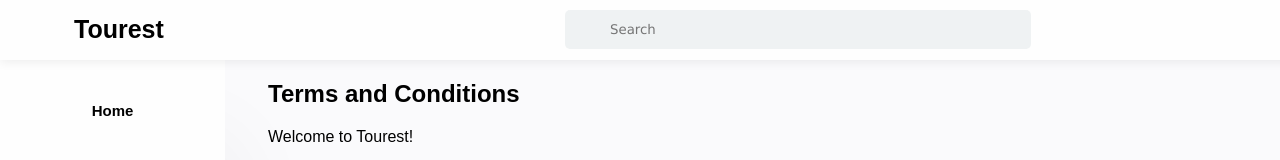
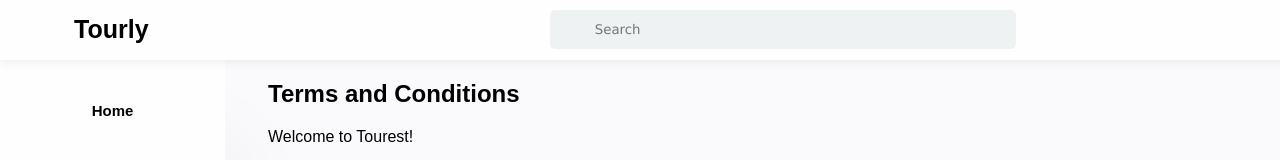
Before and after one commit to deepeshmlgupta/Tourly, a plain HTML site: page terms.html in a window 1280 px wide. Shown: the top 160 px of the page. Drawn offline with Linux system fonts and the light colour scheme.

Commit message:
Update terms.html

```diff
--- a/terms.html
+++ b/terms.html
@@ -13,7 +13,7 @@
 			<div class="header">
 				<div id="name">
 					<a href="index.html" style="color: black;
-    text-decoration: dashed;"> Tourest</a>
+    text-decoration: dashed;"> Tourly</a>
 				</div>
 				<div id="form">
 					<form>
```
